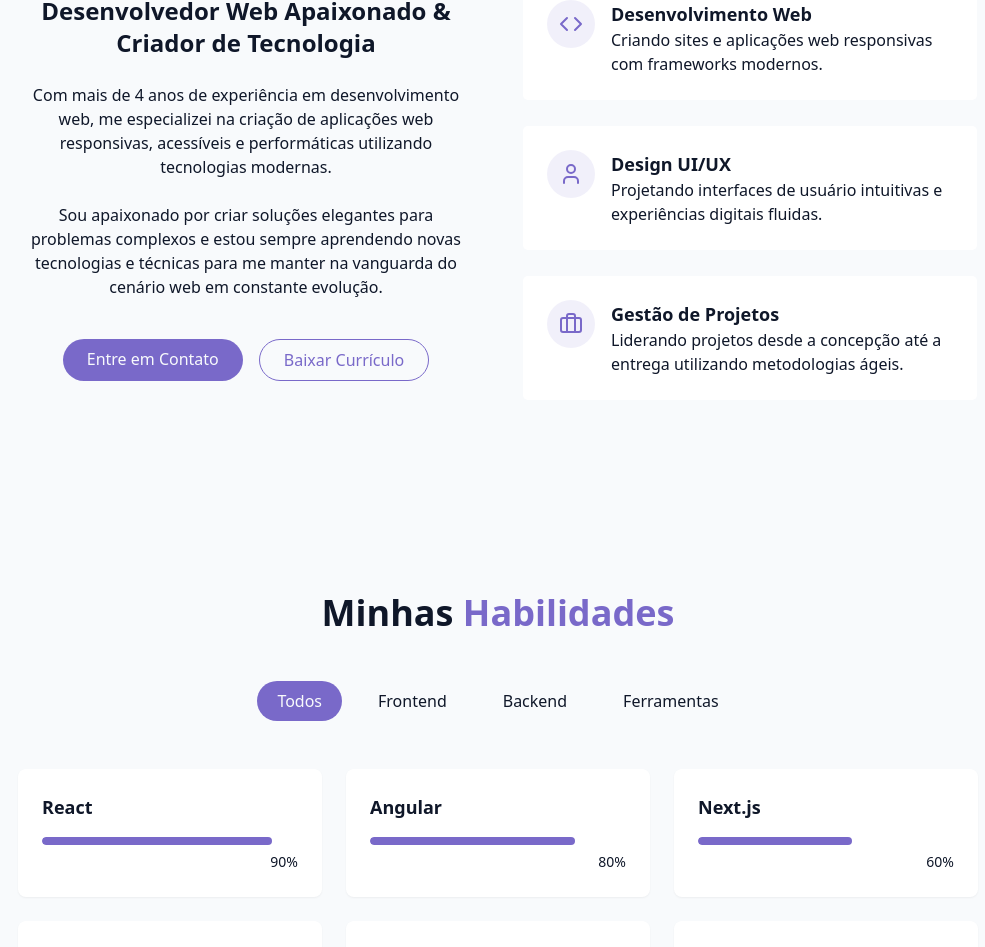
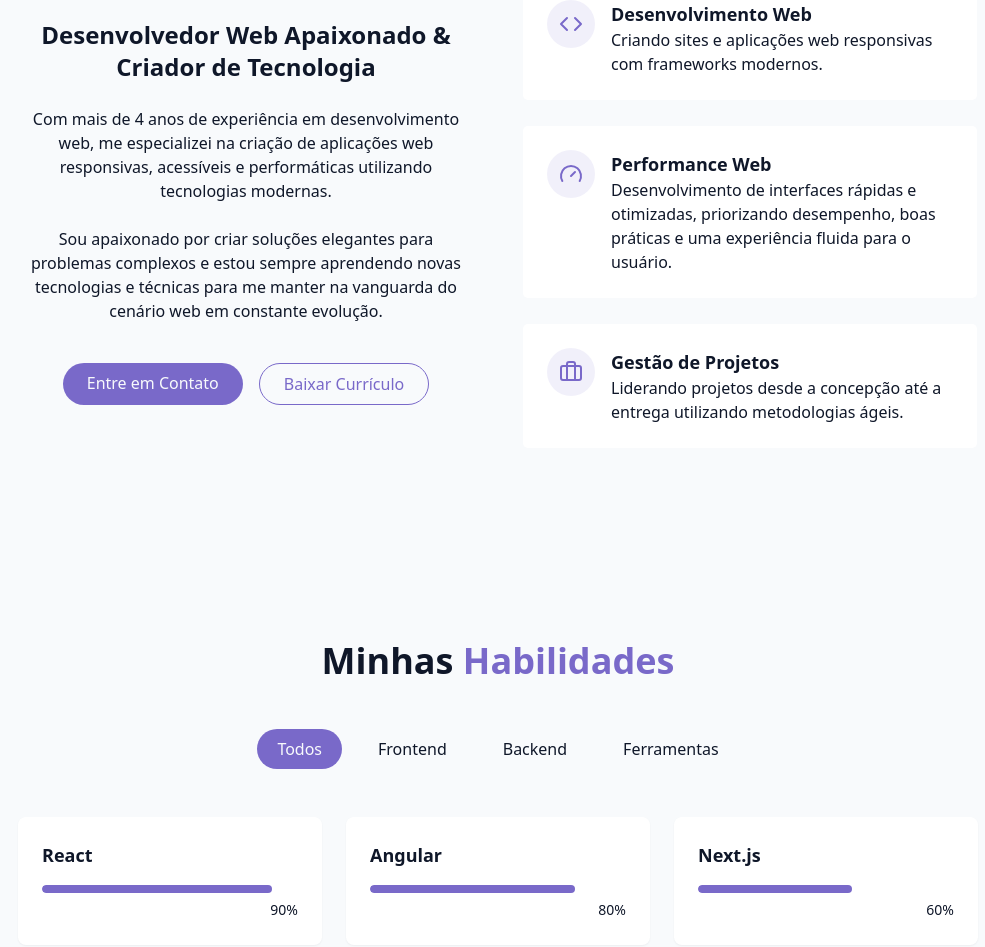
Before and after one commit to vinibatista905/New-Portfolio, a React (Vite) app: page / in a window 1280 px wide. Shown: the part 1009-1956 px from the top of the page, without its empty margins (142-1127 px from the left). Built offline with nearby package versions, Linux system fonts and the light colour scheme.

Commit message:
fix: ajustes na sessão de sobre e página não encontrada

```diff
--- a/src/components/AboutSection.tsx
+++ b/src/components/AboutSection.tsx
@@ -1,4 +1,4 @@
-import { Briefcase, Code, User } from "lucide-react";
+import { Briefcase, Code, Gauge } from "lucide-react";
 import { useTranslation } from "react-i18next";
 
 export const AboutSection = () => {
@@ -56,14 +56,14 @@ export const AboutSection = () => {
             <div className="gradient-border p-6 card-hover">
               <div className="flex items-start gap-4">
                 <div className="p-3 rounded-full bg-primary/10">
-                  <User className="h-6 w-6 text-primary" />
+                  <Gauge className="h-6 w-6 text-primary" />
                 </div>
                 <div className="text-left">
                   <h4 className="font-semibold text-lg">
-                    {t("about.uiuxDesign")}
+                    {t("about.webPerformance")}
                   </h4>
                   <p className="text-muted-foreground">
-                    {t("about.designingIntuitive")}
+                    {t("about.developingInterfaces")}
                   </p>
                 </div>
               </div>
--- a/src/i18n/locales/en.json
+++ b/src/i18n/locales/en.json
@@ -1,4 +1,8 @@
 {
+  "notFound": {
+    "pageNotFound": "Page Not Found",
+    "goBack": "Go Back"
+  },
   "navbar": {
     "home": "Home",
     "about": "About",
@@ -23,8 +27,8 @@
     "downloadCV": "Download CV",
     "webDevelopment": "Web Development",
     "creatingResponsive": "Creating responsive websites and web applications with modern frameworks.",
-    "uiuxDesign": "UI/UX Design",
-    "designingIntuitive": "Designing intuitive user interfaces and seamless user experiences.",
+    "webPerformance": "Web Performance",
+    "developingInterfaces": "Developing fast and optimized interfaces, prioritizing performance, best practices, and a fluid user experience.",
     "projectManagement": "Project Management",
     "leadingProjects": "Leading projects from conception to completion with agile methodologies."
   },
--- a/src/i18n/locales/pt.json
+++ b/src/i18n/locales/pt.json
@@ -1,4 +1,8 @@
 {
+  "notFound": {
+    "pageNotFound": "Página Não Encontrada",
+    "goBack": "Voltar"
+  },
   "navbar": {
     "home": "Home",
     "about": "Sobre",
@@ -23,8 +27,8 @@
     "downloadCV": "Baixar Currículo",
     "webDevelopment": "Desenvolvimento Web",
     "creatingResponsive": "Criando sites e aplicações web responsivas com frameworks modernos.",
-    "uiuxDesign": "Design UI/UX",
-    "designingIntuitive": "Projetando interfaces de usuário intuitivas e experiências digitais fluidas.",
+    "webPerformance": "Performance Web",
+    "developingInterfaces": "Desenvolvimento de interfaces rápidas e otimizadas, priorizando desempenho, boas práticas e uma experiência fluida para o usuário.",
     "projectManagement": "Gestão de Projetos",
     "leadingProjects": "Liderando projetos desde a concepção até a entrega utilizando metodologias ágeis."
   },
--- a/src/pages/NotFound.tsx
+++ b/src/pages/NotFound.tsx
@@ -1,3 +1,24 @@
+import { StarBackground } from "@/components/StarBackground";
+import { useTranslation } from "react-i18next";
+import { useNavigate } from "react-router-dom";
+
 export const NotFound = () => {
-    return <div>Not found</div>
-}
+  const { t } = useTranslation();
+  const navigate = useNavigate();
+
+  return (
+    <div className="min-h-screen bg-background text-foreground overflow-x-hidden flex items-center justify-center">
+      <StarBackground />
+
+      <div className="flex flex-col items-center gap-6 text-center">
+        <h1 className="text-4xl font-bold tracking-tight">
+          {t("notFound.pageNotFound")}
+        </h1>
+
+        <button className="cosmic-button cursor-pointer" onClick={() => navigate("/")}>
+          {t("notFound.goBack")}
+        </button>
+      </div>
+    </div>
+  );
+};
```
